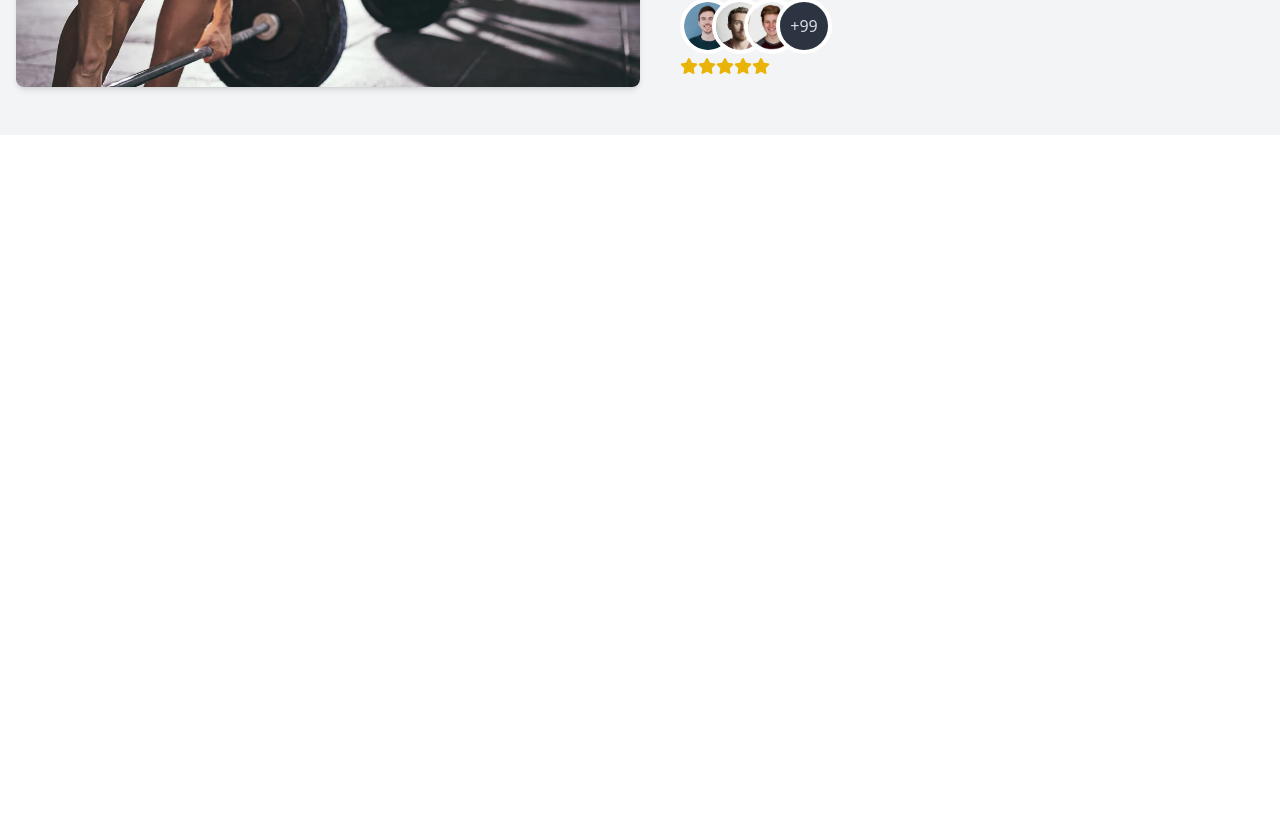
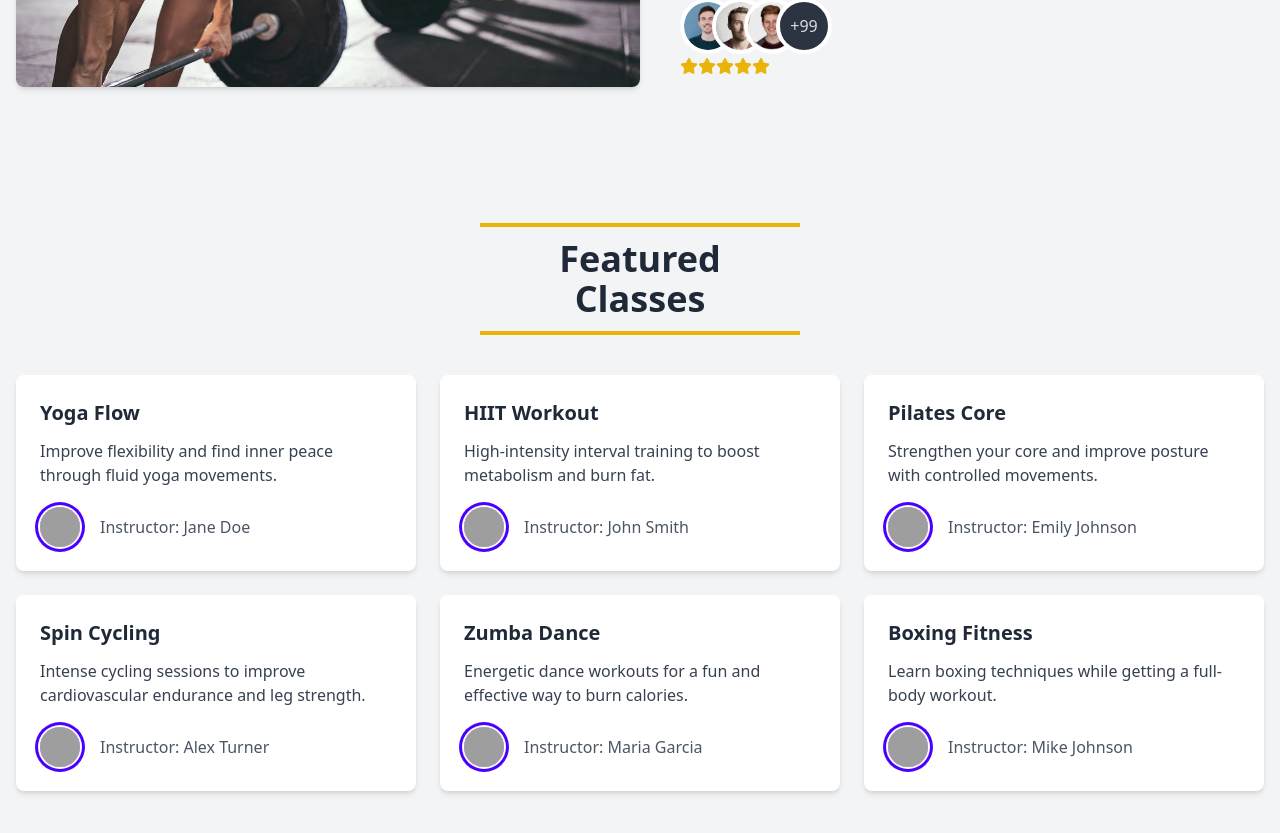
Before and after one commit to liton61/vector-gym-client-side, a React (Vite) app: page / in a window 1280 px wide. Shown: the part 1920-2753 px from the top of the page. Before the commit the page ends 2055 px from the top, so only its background shows below. Built offline with nearby package versions, Linux system fonts and the light colour scheme; no server answers; grey boxes are pictures that could not be loaded.

Commit message:
featured classes added

```diff
--- /dev/null
+++ b/public/classes.json
@@ -0,0 +1,44 @@
+[
+    {
+        "id": 1,
+        "title": "Yoga Flow",
+        "description": "Improve flexibility and find inner peace through fluid yoga movements.",
+        "instructor": "Jane Doe",
+        "image": "https://i.postimg.cc/hvHcYm7q/instructor-1.webp"
+    },
+    {
+        "id": 2,
+        "title": "HIIT Workout",
+        "description": "High-intensity interval training to boost metabolism and burn fat.",
+        "instructor": "John Smith",
+        "image": "https://i.postimg.cc/5tn1VTFg/instructor-1.png"
+    },
+    {
+        "id": 3,
+        "title": "Pilates Core",
+        "description": "Strengthen your core and improve posture with controlled movements.",
+        "instructor": "Emily Johnson",
+        "image": "https://i.postimg.cc/HxkY8dCF/instructor-1.jpg"
+    },
+    {
+        "id": 4,
+        "title": "Spin Cycling",
+        "description": "Intense cycling sessions to improve cardiovascular endurance and leg strength.",
+        "instructor": "Alex Turner",
+        "image": "https://i.postimg.cc/gjwG4sjD/instructor-2.jpg"
+    },
+    {
+        "id": 5,
+        "title": "Zumba Dance",
+        "description": "Energetic dance workouts for a fun and effective way to burn calories.",
+        "instructor": "Maria Garcia",
+        "image": "https://i.postimg.cc/jd7s7MGq/instructor-2.png"
+    },
+    {
+        "id": 6,
+        "title": "Boxing Fitness",
+        "description": "Learn boxing techniques while getting a full-body workout.",
+        "instructor": "Mike Johnson",
+        "image": "https://i.postimg.cc/3r68Nsfb/instructor-3.png"
+    }
+]
--- /dev/null
+++ b/src/components/FeaturedClasses/FeaturedClasses.jsx
@@ -0,0 +1,29 @@
+import { useState, useEffect } from 'react';
+import FeaturedClassesCard from './FeaturedClassesCard';
+
+const FeaturedClasses = () => {
+    const [classes, setClasses] = useState([]);
+
+    useEffect(() => {
+        // Fetch the classes data from the JSON file (or an API)
+        fetch('classes.json')
+            .then(res => res.json())
+            .then(data => setClasses(data))
+            // .catch(error => console.error('Error fetching classes:', error));
+    }, []);
+
+    return (
+        <section className="py-12 bg-gray-100">
+            <div className="container mx-auto px-4 py-10">
+                <h2 className="text-4xl text-center font-semibold border-y-4 border-yellow-500 w-80 mx-auto p-3 mb-10">Featured Classes</h2>
+                <div className="grid grid-cols-1 md:grid-cols-2 lg:grid-cols-3 gap-6">
+                    {
+                        classes.map(item => <FeaturedClassesCard key={item} item={item}></FeaturedClassesCard>)
+                    }
+                </div>
+            </div>
+        </section>
+    );
+};
+
+export default FeaturedClasses;
--- /dev/null
+++ b/src/components/FeaturedClasses/FeaturedClassesCard.jsx
@@ -0,0 +1,20 @@
+/* eslint-disable react/prop-types */
+
+
+const FeaturedClassesCard = ({ item }) => {
+    const { title, description, instructor, image } = item;
+    return (
+        <div className="bg-white rounded-lg shadow-md p-6">
+            <h3 className="text-xl font-semibold mb-3">{title}</h3>
+            <p className="text-gray-700">{description}</p>
+            <div className="avatar flex gap-5 mt-5">
+                <div className="w-10 rounded-full ring ring-primary ring-offset-base-100 ring-offset-2">
+                    <img src={image} />
+                </div>
+                <p className="text-gray-600 mt-2">Instructor: {instructor}</p>
+            </div>
+        </div>
+    );
+};
+
+export default FeaturedClassesCard;
--- a/src/pages/Home/Home.jsx
+++ b/src/pages/Home/Home.jsx
@@ -1,5 +1,6 @@
 import Slider from "../../Header/Slider";
 import About from "../../components/About";
+import FeaturedClasses from "../../components/FeaturedClasses/FeaturedClasses";
 import Features from "../../components/Features/Features";
 
 
@@ -9,6 +10,7 @@ const Home = () => {
             <Slider></Slider>
             <Features></Features>
             <About></About>
+            <FeaturedClasses></FeaturedClasses>
         </div>
     );
 };
```
